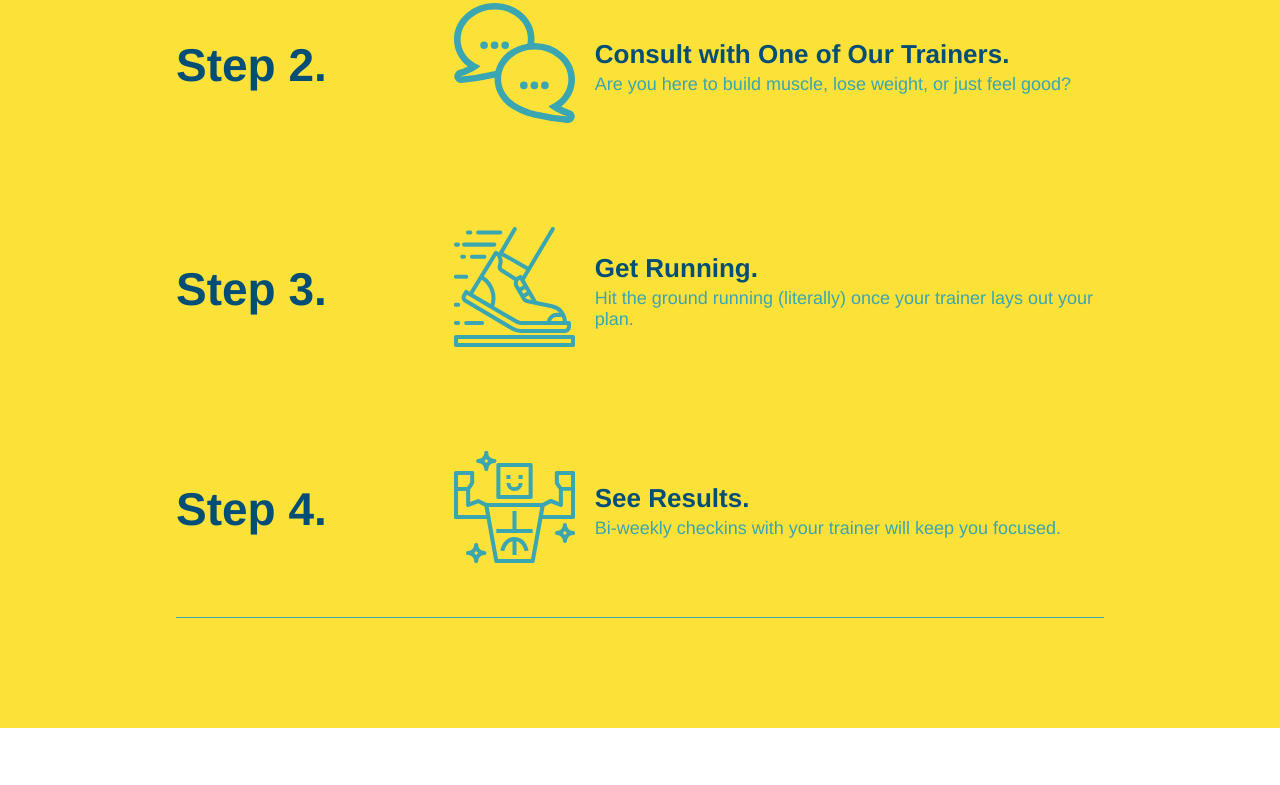
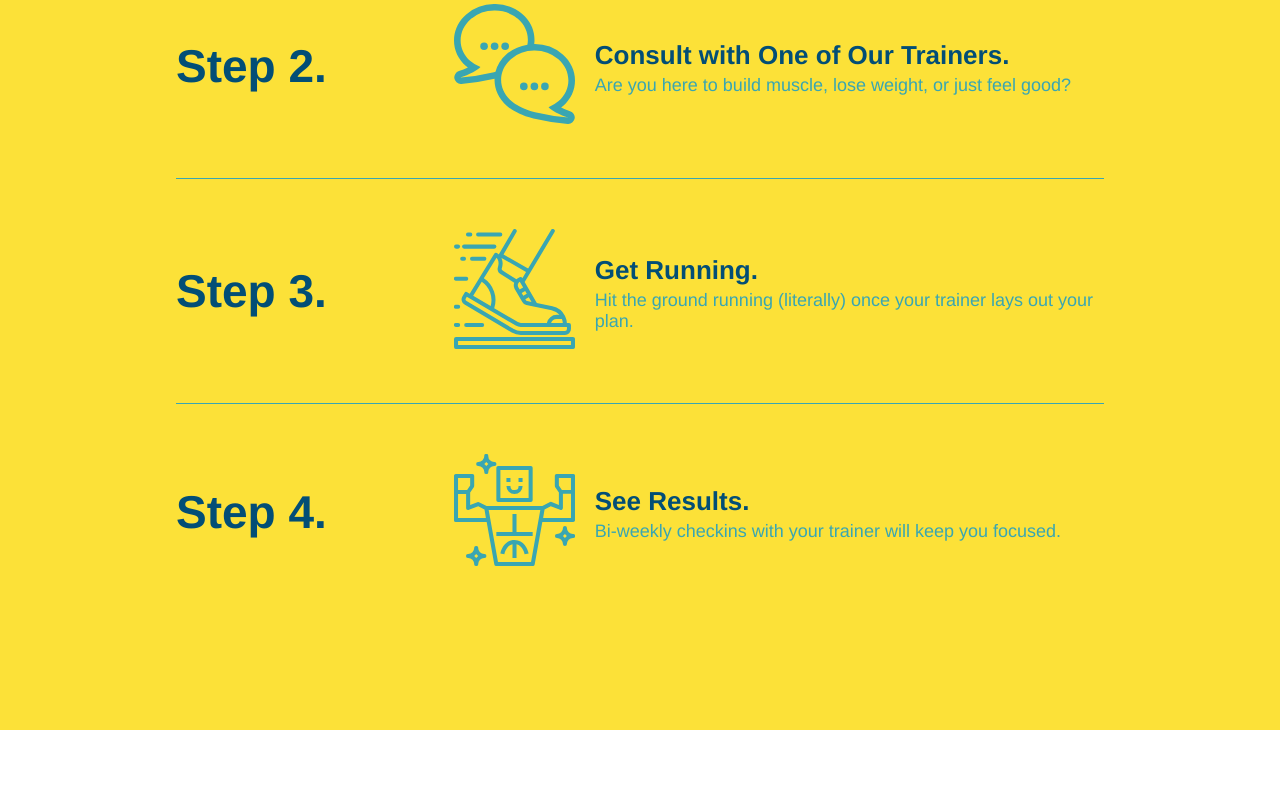
Before and after one commit to dbottoni/run-buddy, a plain HTML site: page index.html in a window 1280 px wide. Shown: the part 1507-2292 px from the top of the page. Drawn offline with Linux system fonts and the light colour scheme.

Commit message:
step border styling final

```diff
--- a/assets/css/style.css
+++ b/assets/css/style.css
@@ -221,13 +221,10 @@ section {
   width: 80%;
 }
 
-.step:not(:last-child) {
-  border-bottom: #39a6b2;
+
+.step:last-child {
+  border-bottom: none;
 }
-
-/*.step:last-child {
-  border-bottom: none;
-}*/
 
 .steps {
   background: #fce138;
```
